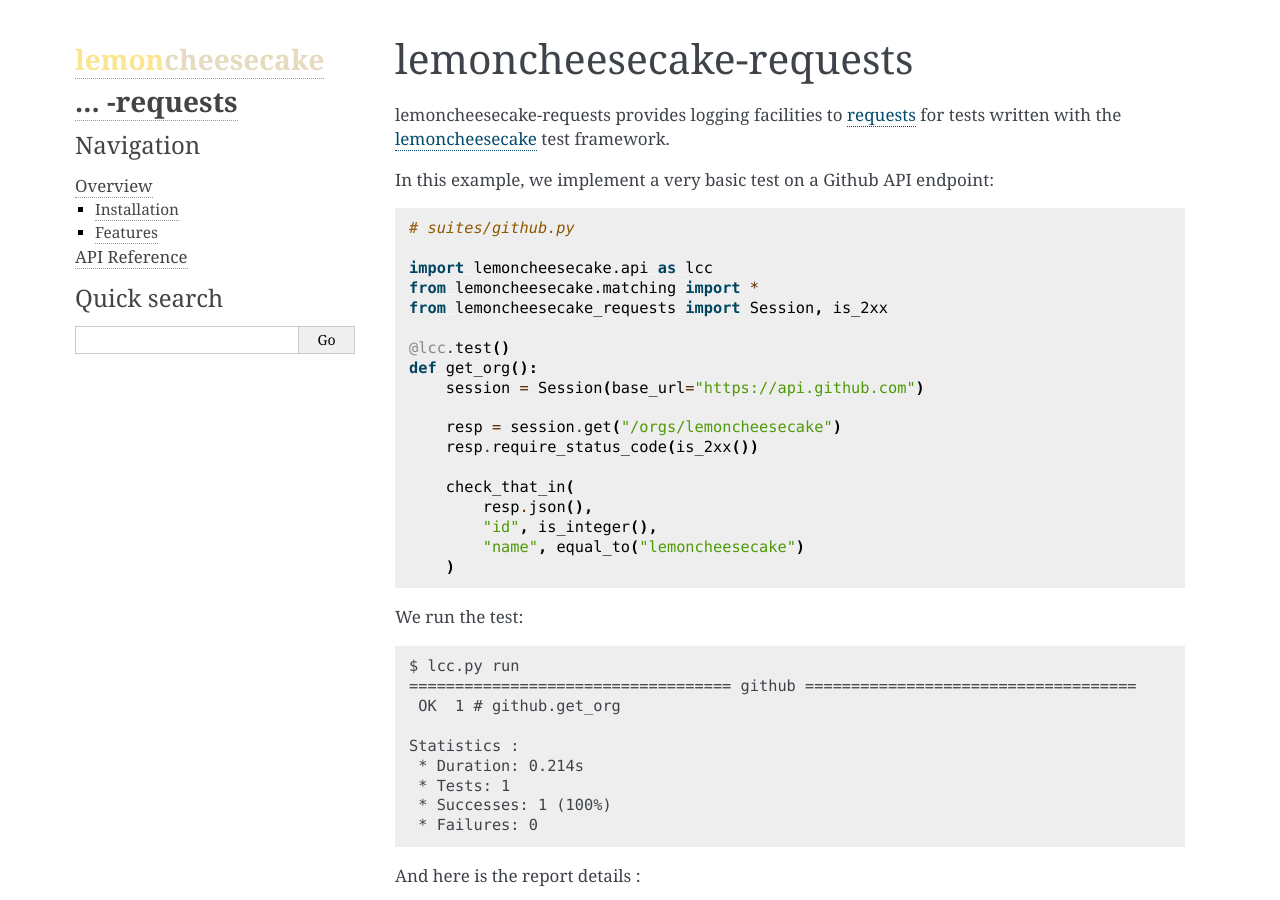
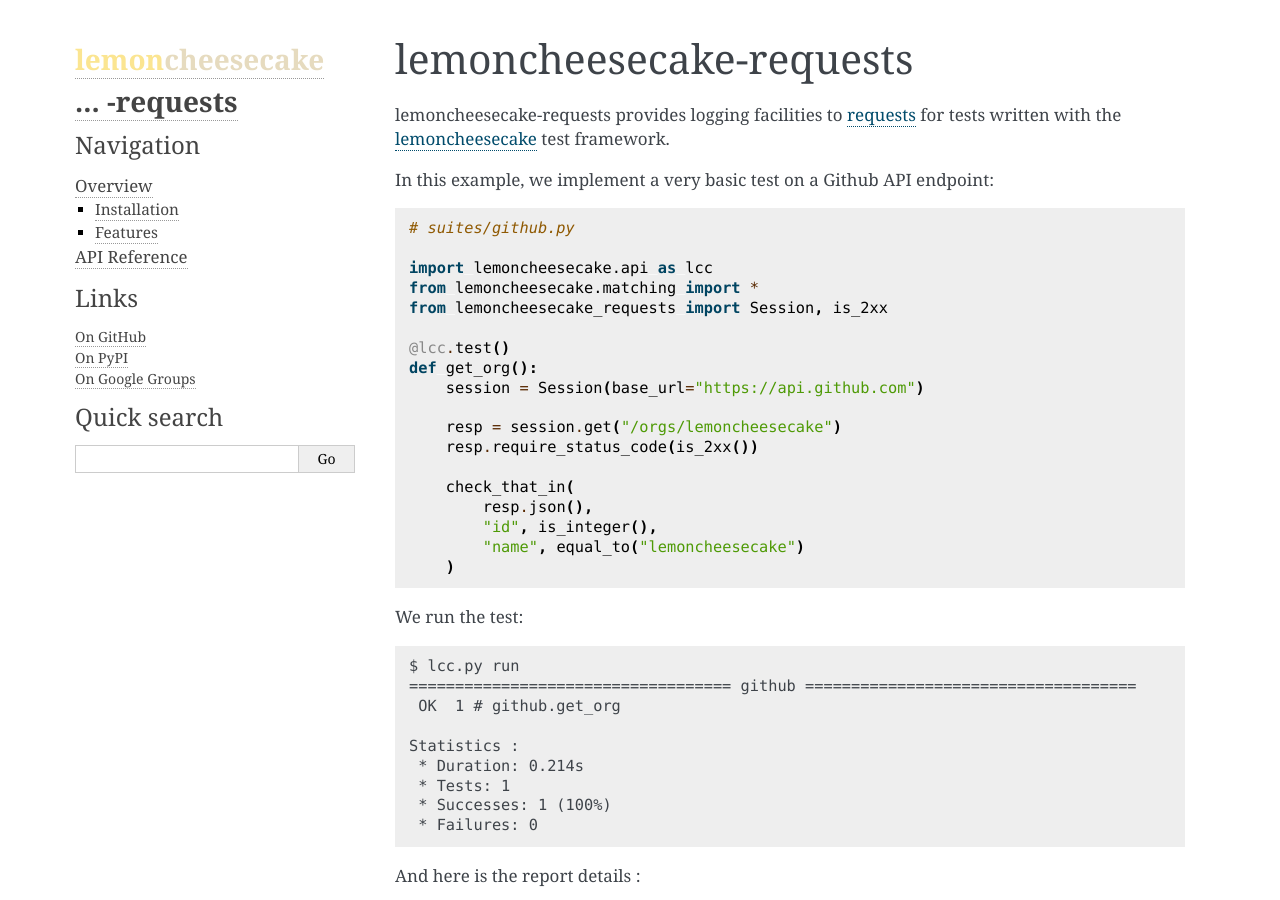
Before and after one commit to lemoncheesecake/lemoncheesecake-requests, a Sphinx documentation site: the page built from doc/index.rst, in a window 1280 px wide and 900 px high. Built offline with Sphinx 7.4.7, drawn with Linux system fonts in a browser that asks for light colours.

Commit message:
doc: add external links

```diff
--- /dev/null
+++ b/doc/_templates/links.html
@@ -0,0 +1,6 @@
+<h3>Links</h3>
+<ul>
+    <li><a href="https://github.com/lemoncheesecake/lemoncheesecake-requests">On GitHub</a></li>
+    <li><a href="https://pypi.org/project/lemoncheesecake-requests">On PyPI</a></li>
+    <li><a href="https://groups.google.com/forum/#!forum/lemoncheesecake">On Google Groups</a></li>
+</ul>
--- a/doc/conf.py
+++ b/doc/conf.py
@@ -68,6 +68,7 @@
         'logo.html',
         'relations.html',  # needs 'show_related': True theme option to display
         'navigation.html',
+        'links.html',
         'searchbox.html',
     ]
 }
```
